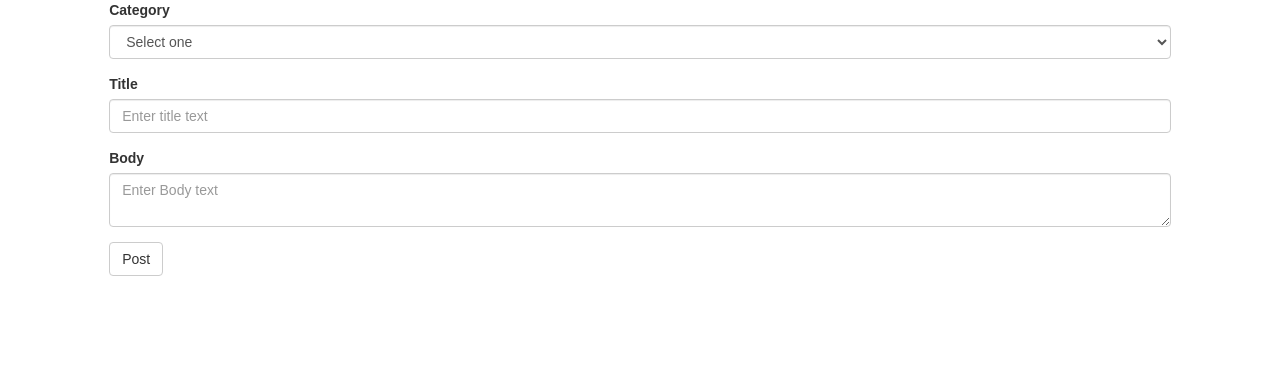
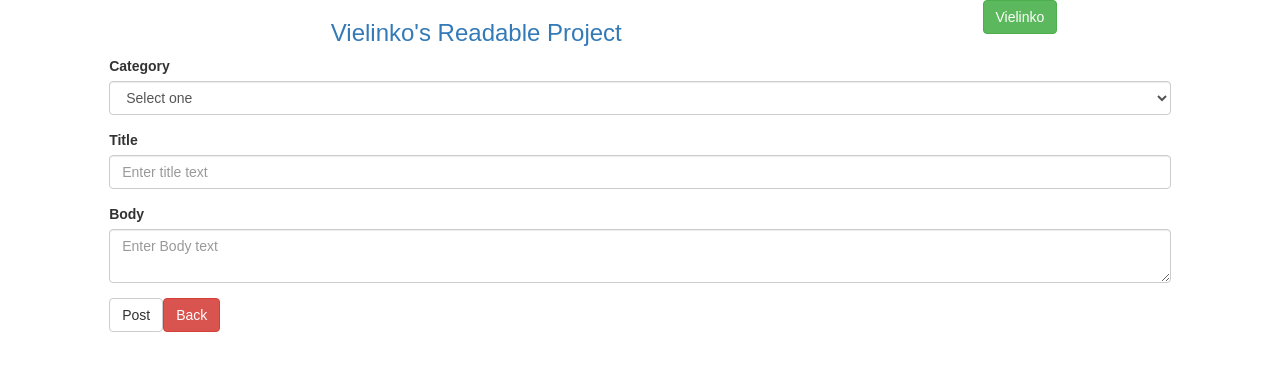
Before and after one commit to iVieL/readable-project, a React (Create React App) app: page /newpost in a window 1280 px wide. Shown: the top 370 px of the page. Built offline with nearby package versions, Linux system fonts and the light colour scheme; no server answers.

Commit message:
header, back button ... cleaning code

```diff
--- a/src/components/App.js
+++ b/src/components/App.js
@@ -9,7 +9,8 @@ import PostsList from "./PostsList";
 import Post from './Post'
 import { connect } from 'react-redux'
 import { withRouter } from 'react-router'
-import { Route, Link } from 'react-router-dom'
+import { Route } from 'react-router-dom'
+import Header from './Header'
 
 // websites example using bootstrap: https://react.rocks/tag/Bootstrap
 // https://react-bootstrap.github.io/components.html
@@ -28,24 +29,15 @@ class App extends Component {
   }
 
   render() {
-    const { categoryList, loggedIn, user } = this.props
+    const { categoryList } = this.props
 
     return (
       <div>
         <Route exact path='/' render={ () => (
           <Grid fluid={true}>
-            <Row>
-              <Col xs={9} sm={9} md={9} lg={9}>
-                <h3 className="text-center">
-                  <Label bsClass="text-primary">Vielinko's Readable Project</Label>
-                </h3>
-              </Col>
-              <Col xs={3} sm={3} md={3} lg={3}>
-                <Link to="/login" className="btn btn-success">{ loggedIn ?  user: 'Login'}</Link>
-              </Col>
-            </Row>
 
-            {/* {categoriesLoaded && <Categories categories={categoryList}/>} */}
+            <Header />
+
             <Categories categories={categoryList}/>
 
             <Row>
--- /dev/null
+++ b/src/components/Header.js
@@ -0,0 +1,32 @@
+import React, { Component } from 'react'
+import { connect } from 'react-redux'
+import { Row, Col, Label } from 'react-bootstrap'
+import { Link } from 'react-router-dom'
+
+class Header extends Component {
+  render() {
+    const { loggedIn, user } = this.props
+    return (
+      <Row>
+        <Col xs={9} sm={9} md={9} lg={9}>
+          <h3 className="text-center">
+            <Label bsClass="text-primary">Vielinko's Readable Project</Label>
+          </h3>
+        </Col>
+        <Col xs={3} sm={3} md={3} lg={3}>
+          <Link to="/login" className="btn btn-success">{ loggedIn ?  user: 'Login'}</Link>
+        </Col>
+      </Row>
+
+  )
+  }
+}
+
+function mapStateToProps( { login } ) {
+  return {
+    loggedIn: login.loggedIn,
+    user: login.user
+  }
+}
+
+export default connect(mapStateToProps)(Header)
--- a/src/components/Post.js
+++ b/src/components/Post.js
@@ -4,6 +4,9 @@ import { connect } from 'react-redux'
 import serializeform from 'form-serialize'
 import { FormGroup, ControlLabel, FormControl, Row, Col, Button } from 'react-bootstrap'
 import { uniqueId } from '../utils/helpers'
+import { Link } from 'react-router-dom'
+import Header from './Header'
+
 
 class Post extends Component {
   state = {
@@ -34,14 +37,13 @@ class Post extends Component {
     //todo: validate for loggedIn user, before show component or execute an action?
     e.preventDefault()
     const values = serializeform(e.target, {hash: true})
-    console.log("values: ", values);
     const newValues = {
       ...values,
       id: uniqueId(),
       timestamp: Date.now(),
       author: this.props.user
     }
-    console.log('new values: ', newValues)
+
     ReadableAPI.newPost(newValues)
       .then( (res) =>
         console.log(res)
@@ -51,6 +53,8 @@ class Post extends Component {
   render() {
     const {title, body} = this.state
     return (
+      <div>
+        <Header />
         <Row>
           <Col xs={1} sm={1} md={1} lg={1} />
           <Col xs={10} sm={10} md={10} lg={10}>
@@ -86,9 +90,11 @@ class Post extends Component {
                  />
               </FormGroup>
               <Button type="submit" className="btn btn-default">Post</Button>
+              <Link to="/" className="btn btn-danger">Back</Link>
             </form>
           </Col>
         </Row>
+      </div>
     )
   }
 }
```
Lines whose indentation alone changed are shown as unchanged.
